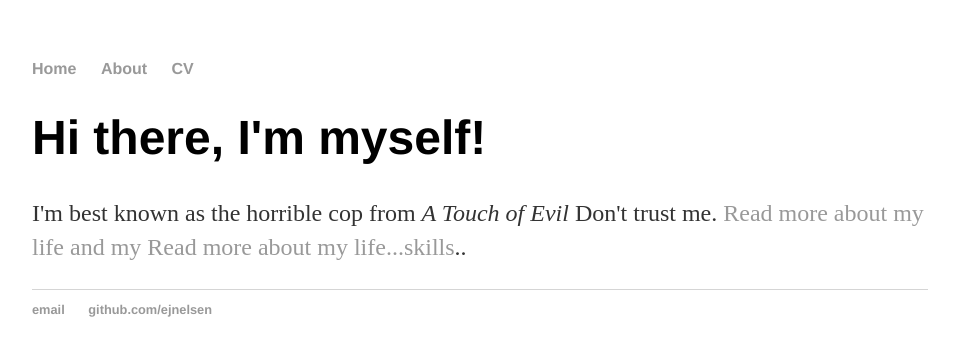
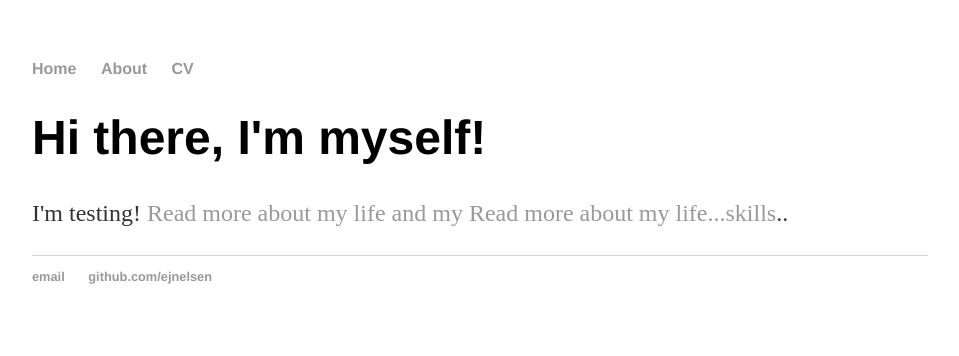
Before and after one commit to ejnelsen/ejnelsen.github.io, a Jekyll site: the page built from index.html, in a window 1280 px wide. Shown: the top 356 px of the page, without its empty margins (160-1119 px from the left). Built offline with Jekyll 4.4.1, drawn with Linux system fonts in a browser that asks for light colours.

Commit message:
Update index.html

```diff
--- a/index.html
+++ b/index.html
@@ -4,5 +4,5 @@ title: Erika Nelsen
 ---
 <div class="blurb">
 	<h1>Hi there, I'm myself!</h1>
-	<p>I'm best known as the horrible cop from <em>A Touch of Evil</em> Don't trust me. <a href="/about">Read more about my life and my <a href="/cv">Read more about my life...skills</a>..</a></p>
+	<p>I'm testing! <a href="/about">Read more about my life and my <a href="/cv">Read more about my life...skills</a>..</a></p>
 </div><!-- /.blurb -->
```
